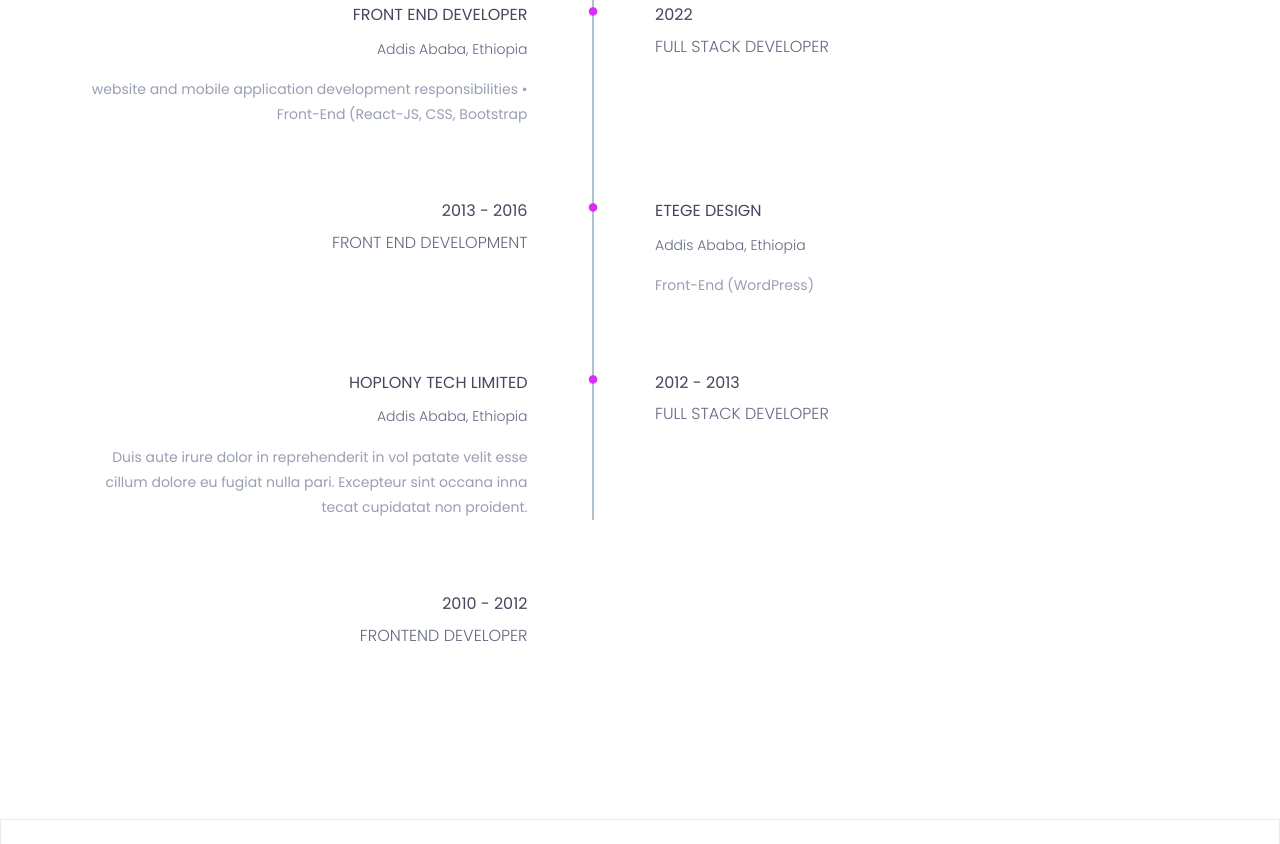
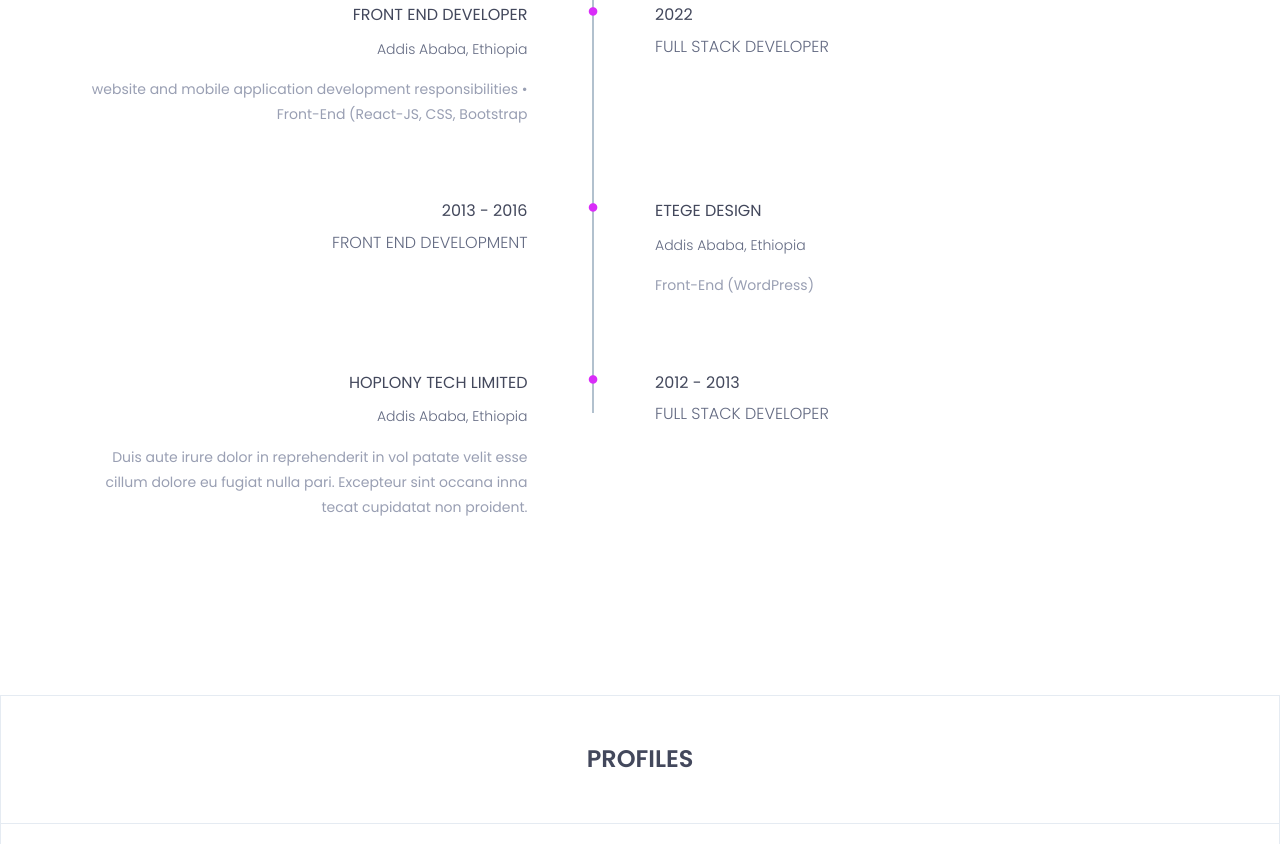
Before and after one commit to EdenAbtew/Eden.github.io, a plain HTML site: page index.html in a window 1280 px wide. Shown: the part 3392-4236 px from the top of the page. Drawn offline with nearby package versions, Linux system fonts and the light colour scheme.

Commit message:
Update index.html

```diff
--- a/index.html
+++ b/index.html
@@ -563,19 +563,7 @@ making impactful contributions to the exciting field of Computer science.
 									</div><!--/.single-timeline-box-->
 								</li>
 
-								<li>
-									<div class="single-timeline-box fix">
-										<div class="row">
-											<div class="col-md-5">
-												<div class="experience-time text-right">
-													<h2>2010 - 2012</h2>
-													<h3>frontend developer</h3>
-												</div><!--/.experience-time-->
-											</div><!--/.col-->
 
-										</div>
-									</div><!--/.single-timeline-box-->
-								</li>
 
 							</ul>
 						</div><!--.main-timeline-->
```
